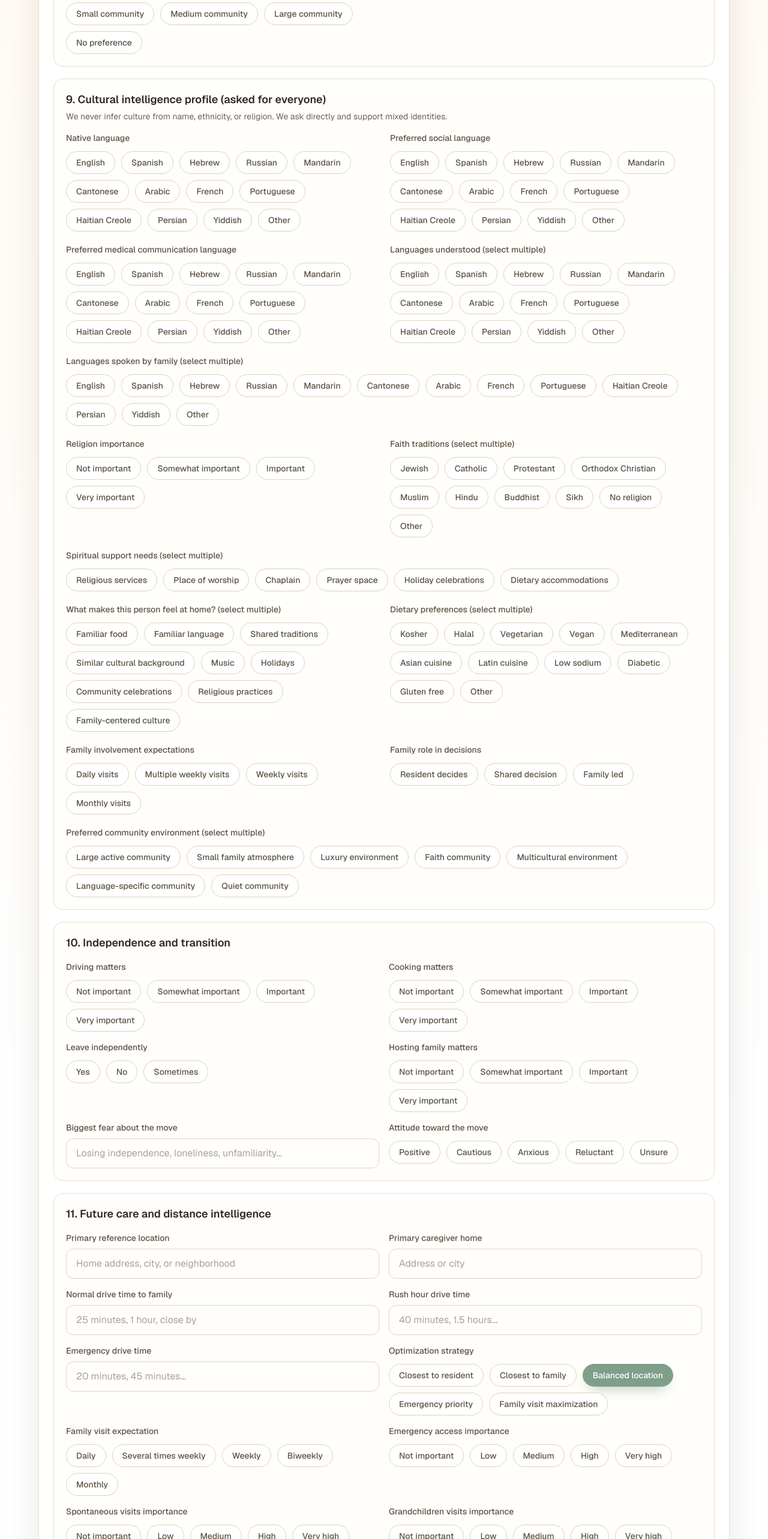
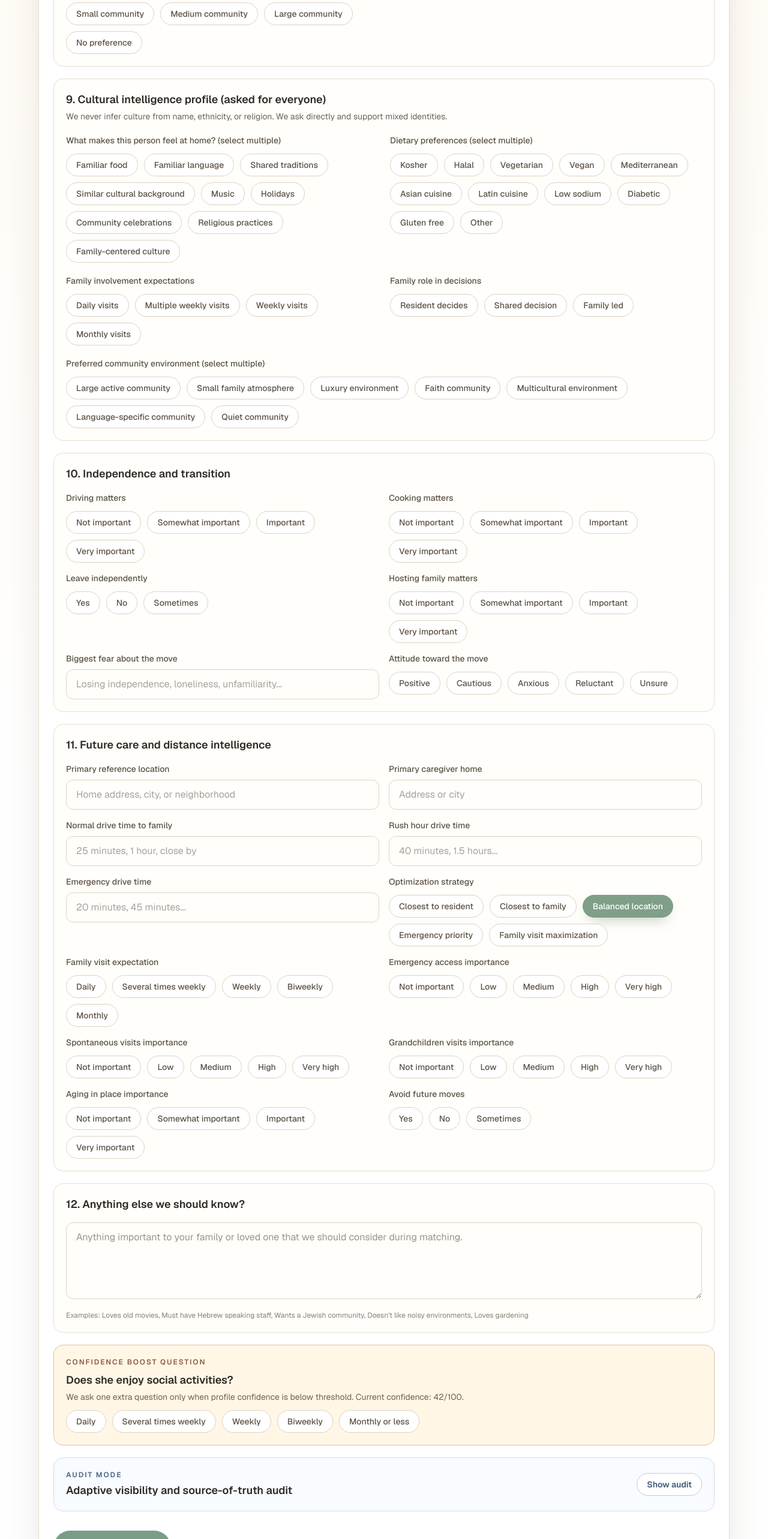
Before and after one commit to shaienglert/optime-nursing, a Next.js app in the folder frontend/: page / in a window 1280 px wide. Shown: the part 2400-4966 px from the top of the page at 60% size. Built offline with nearby package versions, Linux system fonts and the light colour scheme.

Commit message:
Update page.tsx

```diff
--- a/frontend/src/app/page.tsx
+++ b/frontend/src/app/page.tsx
@@ -722,6 +722,7 @@ export default function Home() {
   const [grandchildrenVisitsImportance, setGrandchildrenVisitsImportance] = useState("");
   const [optimizationStrategy, setOptimizationStrategy] = useState("Balanced location");
   const [notes, setNotes] = useState("");
+  const [showAuditMode, setShowAuditMode] = useState(false);
 
   const relationshipLabel = relationshipCopy(relationship);
 
@@ -754,7 +755,7 @@ export default function Home() {
       assistanceLevel,
       livingAloneDuration,
       socialInteractionFrequency,
-      visitFrequencyExpectation,
+      familyVisitExpectation || visitFrequencyExpectation,
       religionImportance,
       preferredSpokenLanguage,
       nativeLanguage,
@@ -780,6 +781,7 @@ export default function Home() {
     assistanceLevel,
     livingAloneDuration,
     socialInteractionFrequency,
+    familyVisitExpectation,
     visitFrequencyExpectation,
     religionImportance,
     preferredSpokenLanguage,
@@ -809,7 +811,19 @@ export default function Home() {
     }
 
     return null;
-  }, [adaptiveConfidence, religionImportance, visitFrequencyExpectation, socialInteractionFrequency]);
+  }, [adaptiveConfidence, religionImportance, socialInteractionFrequency]);
+
+  const questionAuditRows = useMemo(
+    () =>
+      buildVisibilityAudit(QUESTION_GRAPH, {
+        relationship,
+        widow_status: widowStatus,
+        religion_importance: religionImportance,
+        faith_traditions: faithTraditions,
+        preferred_spoken_language: preferredSpokenLanguage,
+      }),
+    [relationship, widowStatus, religionImportance, faithTraditions, preferredSpokenLanguage],
+  );
 
   const handleFindHome = () => {
     const distanceIntelligence = buildDistanceIntelligence({
@@ -870,7 +884,7 @@ export default function Home() {
             ? "Weekly"
             : familyInvolvementExpectation === "Monthly visits"
               ? "Monthly"
-              : visitFrequencyExpectation,
+              : (familyVisitExpectation || visitFrequencyExpectation),
     );
     const familyDecisionBoost = familyDecisionRole === "Shared decision" ? 12 : familyDecisionRole === "Family led" ? 8 : 6;
     const familyEngagementScore = clampScore(familyVisitBase * 0.82 + familyDecisionBoost + scoreFromImportance(grandchildrenImportance) * 0.12);
@@ -887,7 +901,7 @@ export default function Home() {
     const lonelinessRiskScorePreview = Math.round((
       scoreFromFrequency(socialInteractionFrequency) * 0.35 +
       scoreFromImportance(lonelinessRisk === "Very high" ? "Very high" : lonelinessRisk === "High" ? "High" : lonelinessRisk === "Moderate" ? "Medium" : "Low") * 0.45 +
-      scoreFromFrequency(visitFrequencyExpectation) * 0.2
+      scoreFromFrequency(familyVisitExpectation || visitFrequencyExpectation) * 0.2
     ));
 
     const transitionRiskScorePreview = Math.round((
@@ -943,7 +957,7 @@ export default function Home() {
         },
         familyProfile: {
           involvedFamilyMembers,
-          visitFrequencyExpectation,
+          visitFrequencyExpectation: familyVisitExpectation || visitFrequencyExpectation,
           grandchildrenPresence,
           grandchildrenImportance,
           familyDecisionDynamics,
@@ -1111,7 +1125,7 @@ export default function Home() {
     ));
 
     const familySupportScore = Math.round((
-      scoreFromFrequency(visitFrequencyExpectation) * 0.45 +
+      scoreFromFrequency(familyVisitExpectation || visitFrequencyExpectation) * 0.45 +
       scoreFromImportance(grandchildrenImportance) * 0.25 +
       scoreFromImportance(emergencySupportNetwork === "Strong" ? "Very high" : emergencySupportNetwork === "Moderate" ? "High" : emergencySupportNetwork === "Limited" ? "Medium" : "Low") * 0.3
     ));
@@ -1125,7 +1139,7 @@ export default function Home() {
     const lonelinessRiskScore = Math.round((
       scoreFromFrequency(socialInteractionFrequency) * 0.35 +
       scoreFromImportance(lonelinessRisk === "Very high" ? "Very high" : lonelinessRisk === "High" ? "High" : lonelinessRisk === "Moderate" ? "Medium" : "Low") * 0.45 +
-      scoreFromFrequency(visitFrequencyExpectation) * 0.2
+      scoreFromFrequency(familyVisitExpectation || visitFrequencyExpectation) * 0.2
     ));
 
     const transitionRiskScore = Math.round((
@@ -1183,7 +1197,7 @@ export default function Home() {
       transition_success_probability: clampScore(100 - transitionRiskScore * 0.58 + socialProfileScore * 0.24 + familyEngagementScore * 0.18),
       metadata_json: JSON.stringify({
         livingAloneDuration,
-        visitFrequencyExpectation,
+        visitFrequencyExpectation: familyVisitExpectation || visitFrequencyExpectation,
         religionImportance,
         faithTraditions,
         jewishProgrammingImportance,
@@ -1844,73 +1858,8 @@ export default function Home() {
               <h3 className="text-lg font-semibold text-[#2f2a24]">9. Cultural intelligence profile (asked for everyone)</h3>
               <p className="mt-1 text-sm text-[#6c6358]">We never infer culture from name, ethnicity, or religion. We ask directly and support mixed identities.</p>
 
-              <div className="mt-4 grid gap-5 sm:grid-cols-2">
-                <div>
-                  <p className="text-sm font-medium text-[#5e5346]">Native language</p>
-                  <div className="mt-3 flex flex-wrap gap-2.5">
-                    {languageCatalogOptions.map((option) => (
-                      <OptionChip key={`native-${option}`} label={option} isActive={nativeLanguage === option} onClick={() => setNativeLanguage(option)} />
-                    ))}
-                  </div>
-                </div>
-
-                <div>
-                  <p className="text-sm font-medium text-[#5e5346]">Preferred social language</p>
-                  <div className="mt-3 flex flex-wrap gap-2.5">
-                    {languageCatalogOptions.map((option) => (
-                      <OptionChip key={`social-${option}`} label={option} isActive={socialInteractionLanguage === option} onClick={() => setSocialInteractionLanguage(option)} />
-                    ))}
-                  </div>
-                </div>
-
-                <div>
-                  <p className="text-sm font-medium text-[#5e5346]">Preferred medical communication language</p>
-                  <div className="mt-3 flex flex-wrap gap-2.5">
-                    {languageCatalogOptions.map((option) => (
-                      <OptionChip key={`medical-${option}`} label={option} isActive={medicalDiscussionLanguage === option} onClick={() => setMedicalDiscussionLanguage(option)} />
-                    ))}
-                  </div>
-                </div>
-
-                <div>
-                  <p className="text-sm font-medium text-[#5e5346]">Languages understood (select multiple)</p>
-                  <div className="mt-3 flex flex-wrap gap-2.5">
-                    {languageCatalogOptions.map((option) => (
-                      <OptionChip
-                        key={`understood-${option}`}
-                        label={option}
-                        isActive={languagesUnderstood.includes(option)}
-                        onClick={() => setLanguagesUnderstood((current) => toggleOption(current, option))}
-                      />
-                    ))}
-                  </div>
-                </div>
-
-                <div className="sm:col-span-2">
-                  <p className="text-sm font-medium text-[#5e5346]">Languages spoken by family (select multiple)</p>
-                  <div className="mt-3 flex flex-wrap gap-2.5">
-                    {languageCatalogOptions.map((option) => (
-                      <OptionChip
-                        key={`family-lang-${option}`}
-                        label={option}
-                        isActive={familyLanguages.includes(option)}
-                        onClick={() => setFamilyLanguages((current) => toggleOption(current, option))}
-                      />
-                    ))}
-                  </div>
-                </div>
-              </div>
-
+              {shouldAskReligionFollowUps ? (
                 <div className="mt-5 grid gap-5 sm:grid-cols-2">
-                <div>
-                  <p className="text-sm font-medium text-[#5e5346]">Religion importance</p>
-                  <div className="mt-3 flex flex-wrap gap-2.5">
-                    {religionImportanceOptions.map((option) => (
-                      <OptionChip key={`religion-importance-${option}`} label={option} isActive={religionImportance === option} onClick={() => setReligionImportance(option)} />
-                    ))}
-                  </div>
-                </div>
-
                   <div>
                     <p className="text-sm font-medium text-[#5e5346]">Faith traditions (select multiple)</p>
                     <div className="mt-3 flex flex-wrap gap-2.5">
@@ -1939,6 +1888,7 @@ export default function Home() {
                     </div>
                   </div>
                 </div>
+              ) : null}
 
               <div className="mt-5 grid gap-5 sm:grid-cols-2">
                 <div>
@@ -2185,6 +2135,49 @@ export default function Home() {
                 ) : null}
               </article>
             ) : null}
+
+            <article className="rounded-2xl border border-[#d7dde8] bg-[#f8fbff] p-5">
+              <div className="flex items-center justify-between gap-4">
+                <div>
+                  <p className="text-xs font-semibold uppercase tracking-[0.16em] text-[#4b6688]">Audit Mode</p>
+                  <h3 className="mt-1 text-lg font-semibold text-[#2f2a24]">Adaptive visibility and source-of-truth audit</h3>
+                </div>
+                <button
+                  type="button"
+                  onClick={() => setShowAuditMode((current) => !current)}
+                  className="rounded-full border border-[#bfcddd] bg-white px-4 py-2 text-sm font-semibold text-[#405a7a] hover:bg-[#f0f6ff]"
+                >
+                  {showAuditMode ? "Hide audit" : "Show audit"}
+                </button>
+              </div>
+
+              {showAuditMode ? (
+                <div className="mt-4 overflow-x-auto rounded-2xl border border-[#d5e0ef] bg-white">
+                  <table className="min-w-full divide-y divide-[#e4ecf6] text-sm text-[#334155]">
+                    <thead className="bg-[#edf4fd] text-left text-xs uppercase tracking-[0.14em] text-[#5f738d]">
+                      <tr>
+                        <th className="px-4 py-3">question_id</th>
+                        <th className="px-4 py-3">visible</th>
+                        <th className="px-4 py-3">hidden_reason</th>
+                        <th className="px-4 py-3">writes_to</th>
+                        <th className="px-4 py-3">source_of_truth</th>
+                      </tr>
+                    </thead>
+                    <tbody className="divide-y divide-[#edf2f8]">
+                      {questionAuditRows.map((row) => (
+                        <tr key={row.question_id}>
+                          <td className="px-4 py-3 font-medium text-[#2f2a24]">{row.question_id}</td>
+                          <td className="px-4 py-3">{row.visible ? "true" : "false"}</td>
+                          <td className="px-4 py-3">{row.hidden_reason || ""}</td>
+                          <td className="px-4 py-3">{row.writes_to}</td>
+                          <td className="px-4 py-3">{row.source_of_truth ? "true" : "false"}</td>
+                        </tr>
+                      ))}
+                    </tbody>
+                  </table>
+                </div>
+              ) : null}
+            </article>
           </div>
 
           <div className="mt-8">
```
Lines whose indentation alone changed are shown as unchanged.
